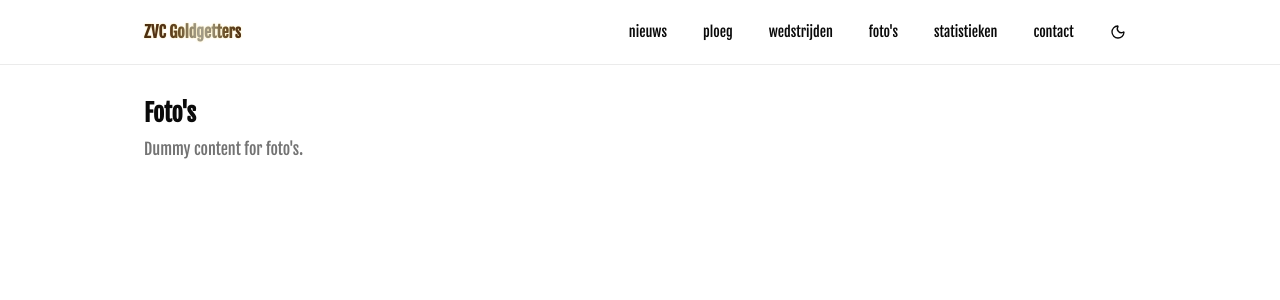
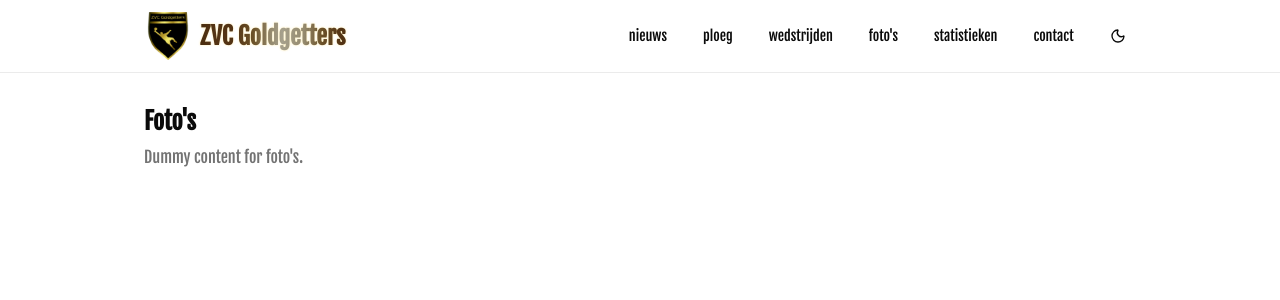
Before and after one commit to robinpellegrims/goldgetters, a Next.js app: page /fotos in a window 1280 px wide. Shown: the top 300 px of the page. Built offline with nearby package versions, Linux system fonts and the light colour scheme.

Commit message:
feat(goldgetters): add logo

```diff
--- a/components/site-header.tsx
+++ b/components/site-header.tsx
@@ -1,6 +1,7 @@
 'use client';
 
 import Link from 'next/link';
+import Image from 'next/image';
 import {
   NavigationMenu,
   NavigationMenuItem,
@@ -23,11 +24,18 @@ export function SiteHeader() {
   return (
     <header className="w-full border-b border-black/[.08] dark:border-white/[.12] bg-background/80 backdrop-blur supports-[backdrop-filter]:bg-background/60">
       <div className="mx-auto flex max-w-5xl items-center justify-between px-4 py-3">
-        <Link
-          href="/"
-          className="text-base font-semibold whitespace-nowrap shrink-0 text-gold"
-        >
-          ZVC Goldgetters
+        <Link href="/" className="flex items-center gap-2 shrink-0">
+          <Image
+            src="/logo-goldgetters.png"
+            alt="Goldgetters logo"
+            width={48}
+            height={48}
+            priority
+            className="h-12 w-12 object-contain"
+          />
+          <span className="text-2xl font-semibold whitespace-nowrap shrink-0 text-gold">
+            ZVC Goldgetters
+          </span>
         </Link>
         <div className="flex items-center gap-2">
           <NavigationMenu>
```
Also changed, not shown: public/logo-goldgetters.png (added).
